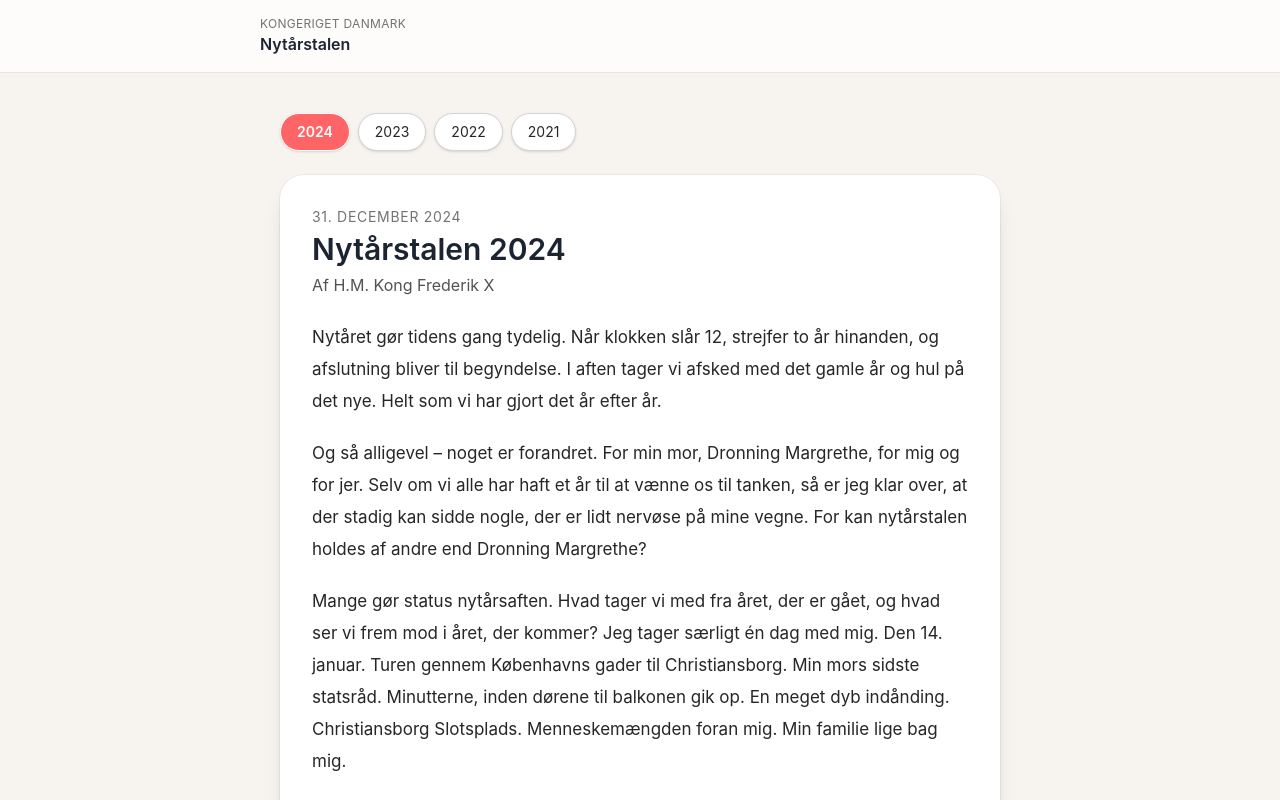
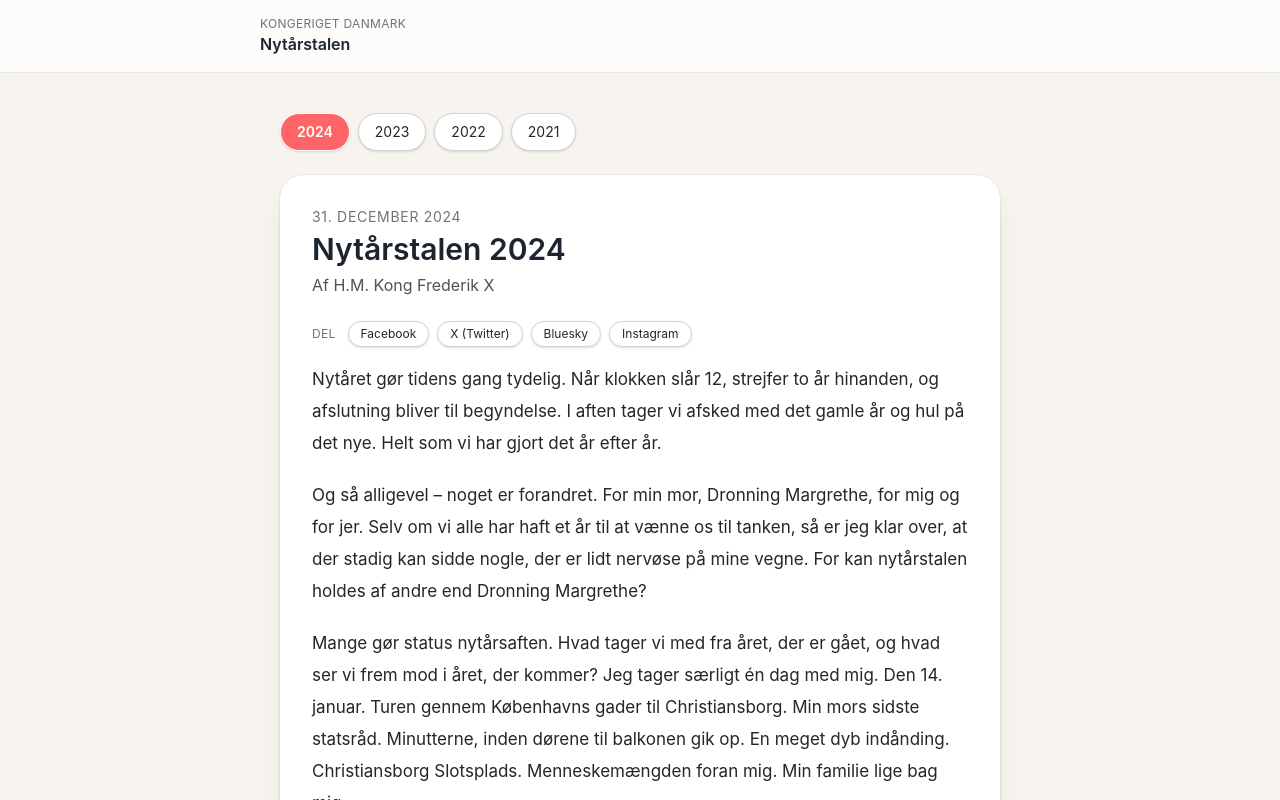
Before and after one commit to martin-juul/nytaarstale, a React (Vite) app: page / in a window 1280 px wide. Shown: the top 800 px of the page. Built offline with nearby package versions, Linux system fonts and the light colour scheme.

Commit message:
add share buttons

```diff
--- /dev/null
+++ b/src/components/ShareButtons.tsx
@@ -0,0 +1,62 @@
+import { useCallback, useMemo } from 'react'
+
+export type ShareButtonsProps = {
+  year: number
+  title?: string
+  monarch?: string
+  className?: string
+}
+
+export default function ShareButtons({ year, title, monarch, className = '' }: ShareButtonsProps) {
+  const { url, text } = useMemo(() => {
+    let urlStr = ''
+    try {
+      const u = new URL(window.location.href)
+      u.searchParams.set('year', String(year))
+      urlStr = u.toString()
+    } catch {
+      // Fallback to relative link
+      urlStr = `?year=${encodeURIComponent(String(year))}`
+    }
+    const t = title ? `${title} – Nytårstalen ${year}` : `Nytårstalen ${year}`
+    const withAuthor = monarch ? `${t} – ${monarch}` : t
+    return { url: urlStr, text: withAuthor }
+  }, [year, title, monarch])
+
+  const shareOnInstagram = useCallback(async () => {
+    // Instagram does not support a public web share intent.
+    // Try the Web Share API as best-effort; otherwise copy link.
+    const shareData: ShareData = { title: 'Nytårstalen', text, url }
+    try {
+      if (navigator.share) {
+        await navigator.share(shareData)
+        return
+      }
+    } catch {
+      // If user cancels or share fails, fall back to copy below.
+    }
+    try {
+      await navigator.clipboard.writeText(url)
+      alert('Link kopieret! Åbn Instagram og indsæt linket i din story eller bio.')
+    } catch {
+      // Final fallback: open the url so user can copy from address bar
+      window.open(url, '_blank', 'noopener')
+    }
+  }, [text, url])
+
+  const btn = 'inline-flex items-center gap-1 rounded-full border border-neutral-300 bg-white px-3 py-1 text-xs text-neutral-800 hover:bg-neutral-50 focus-visible:ring-2 focus-visible:ring-royal-accent/40 shadow-sm'
+
+  const facebookUrl = `https://www.facebook.com/sharer/sharer.php?u=${encodeURIComponent(url)}`
+  const xUrl = `https://x.com/intent/tweet?text=${encodeURIComponent(text)}&url=${encodeURIComponent(url)}`
+  const blueskyUrl = `https://bsky.app/intent/compose?text=${encodeURIComponent(`${text} ${url}`)}`
+
+  return (
+    <div className={`mt-4 flex flex-wrap items-center gap-2 ${className}`} aria-label="Del">
+      <span className="mr-1 text-xs uppercase tracking-wide text-neutral-500">Del</span>
+      <a className={btn} href={facebookUrl} target="_blank" rel="noopener" aria-label="Del på Facebook" title="Del på Facebook">Facebook</a>
+      <a className={btn} href={xUrl} target="_blank" rel="noopener" aria-label="Del på X" title="Del på X">X (Twitter)</a>
+      <a className={btn} href={blueskyUrl} target="_blank" rel="noopener" aria-label="Del på Bluesky" title="Del på Bluesky">Bluesky</a>
+      <button type="button" className={btn} onClick={shareOnInstagram} aria-label="Del på Instagram" title="Del på Instagram">Instagram</button>
+    </div>
+  )
+}
--- a/src/components/SpeechCard.tsx
+++ b/src/components/SpeechCard.tsx
@@ -1,4 +1,5 @@
 import type { Speech } from '../types'
+import ShareButtons from './ShareButtons'
 
 export type SpeechCardProps = {
   loading: boolean
@@ -36,6 +37,7 @@ export default function SpeechCard({ loading, error, speech, year }: SpeechCardP
             <h1 id={`speech-title-${year}`} className="mt-1 text-3xl font-semibold leading-tight text-royal-ink">{speech.title}</h1>
             <div className="mt-1 text-neutral-600">Af {speech.monarch}</div>
           </header>
+          <ShareButtons year={year} title={speech.title} monarch={speech.monarch} className="mb-4" />
           <div className="space-y-5 text-[17px] leading-8 text-neutral-800">
             {speech.paragraphs.map((p, i) => (
               <p key={i}>{p}</p>
```
